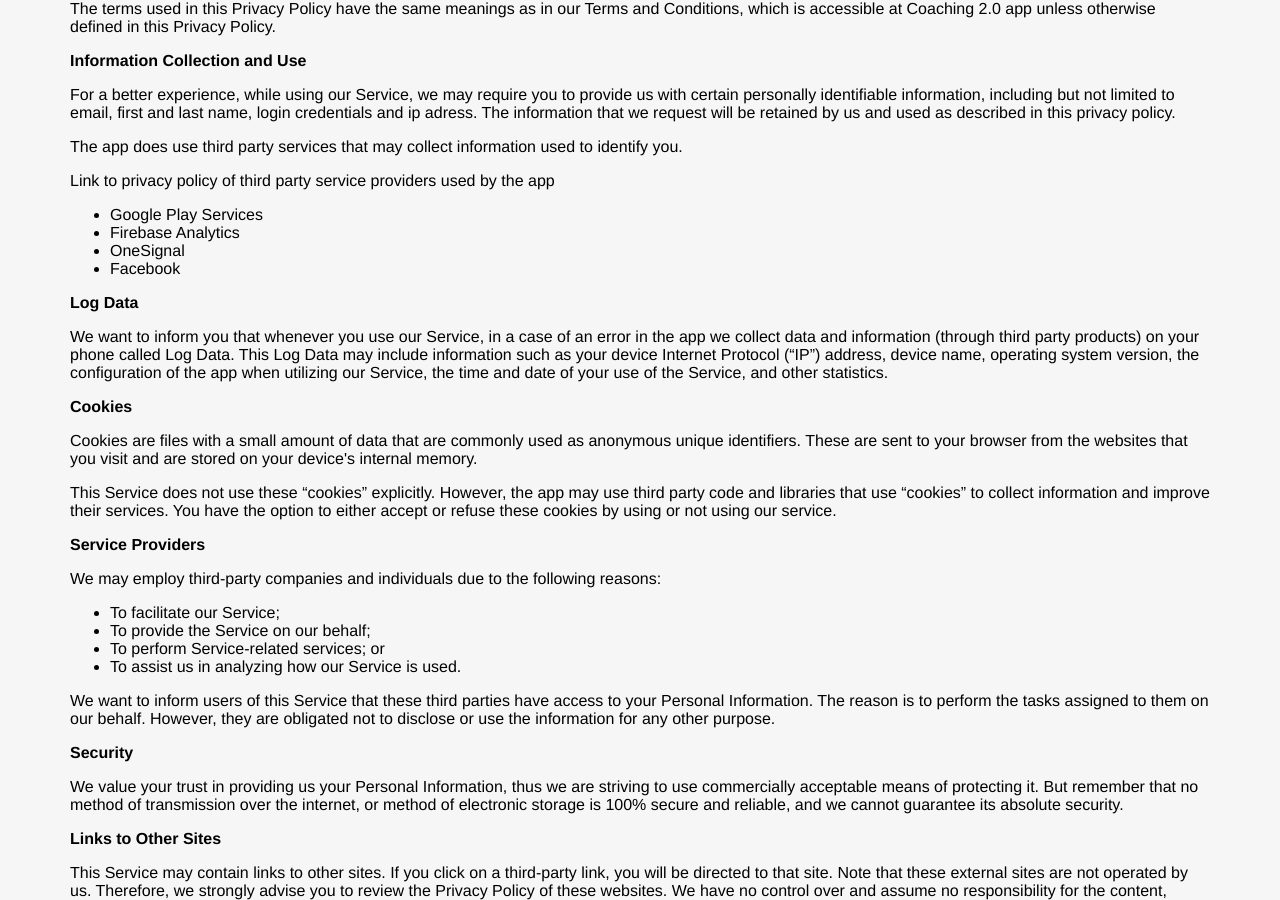
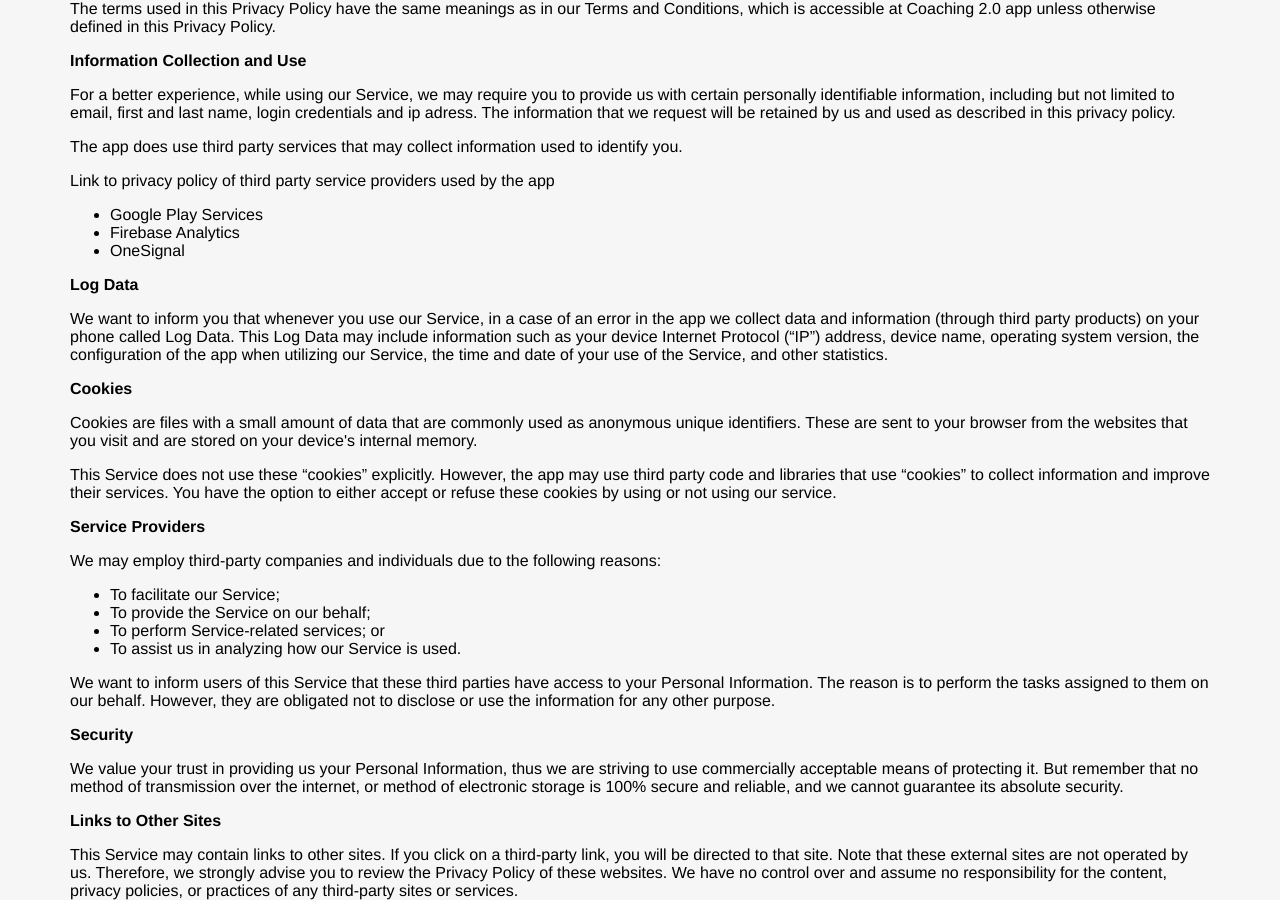
Before and after one commit to LesterGallagher/LesterGallagher.github.io, a Jekyll site: the page built from privacy/file.html, in a window 1280 px wide and 900 px high, scrolled down 512 px. Built offline with Jekyll 4.4.1, drawn with Linux system fonts in a browser that asks for light colours.

Commit message:
Update from Forestry.io Sem Postma updated privacy/file.html

```diff
--- a/privacy/file.html
+++ b/privacy/file.html
@@ -77,7 +77,6 @@ ref: coaching-20-app
       <!---->
       <li><a href="https://firebase.google.com/policies/analytics" target="_blank">Firebase Analytics</a></li>
       <li><a href="https://onesignal.com/privacy_policy" target="_blank">OneSignal</a></li>
-      <li><a href="https://www.facebook.com/about/privacy/" target="_blank">Facebook</a></li>
       <!---->
       <!---->
       <!---->
```
